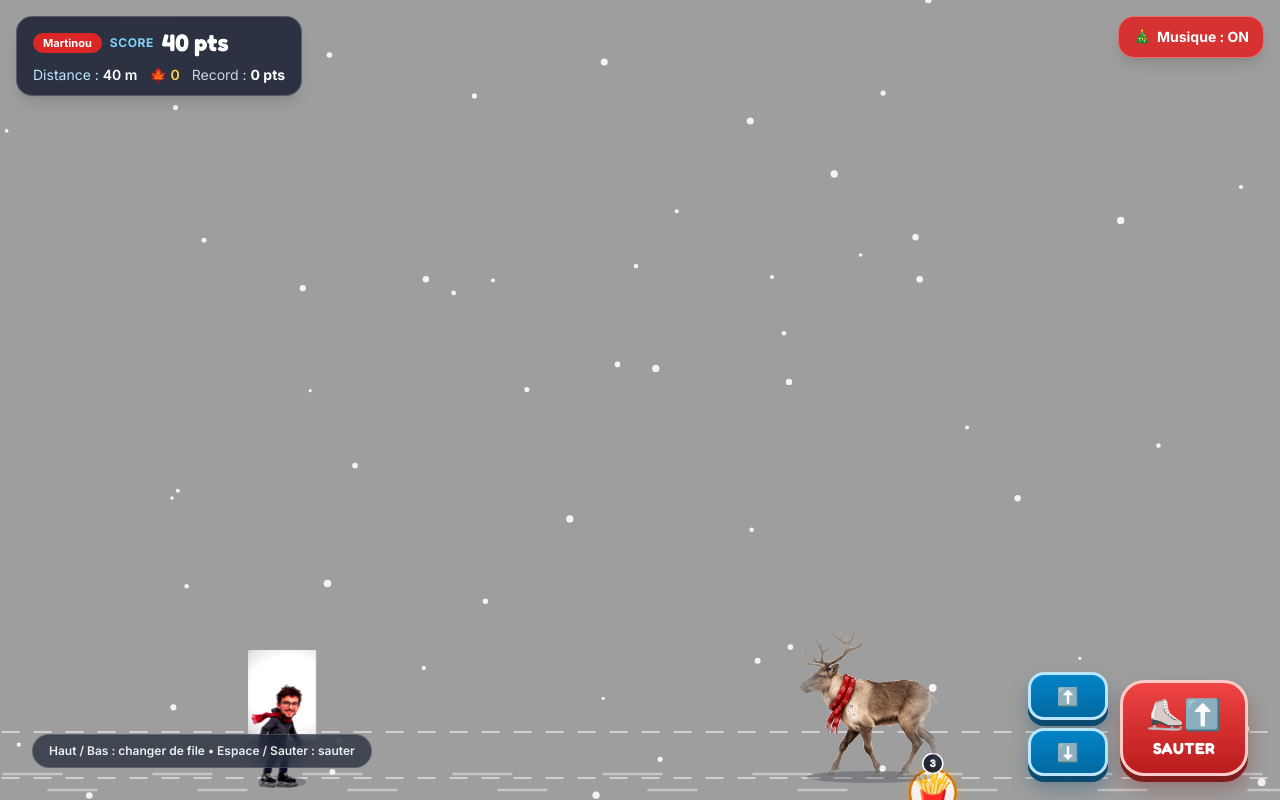
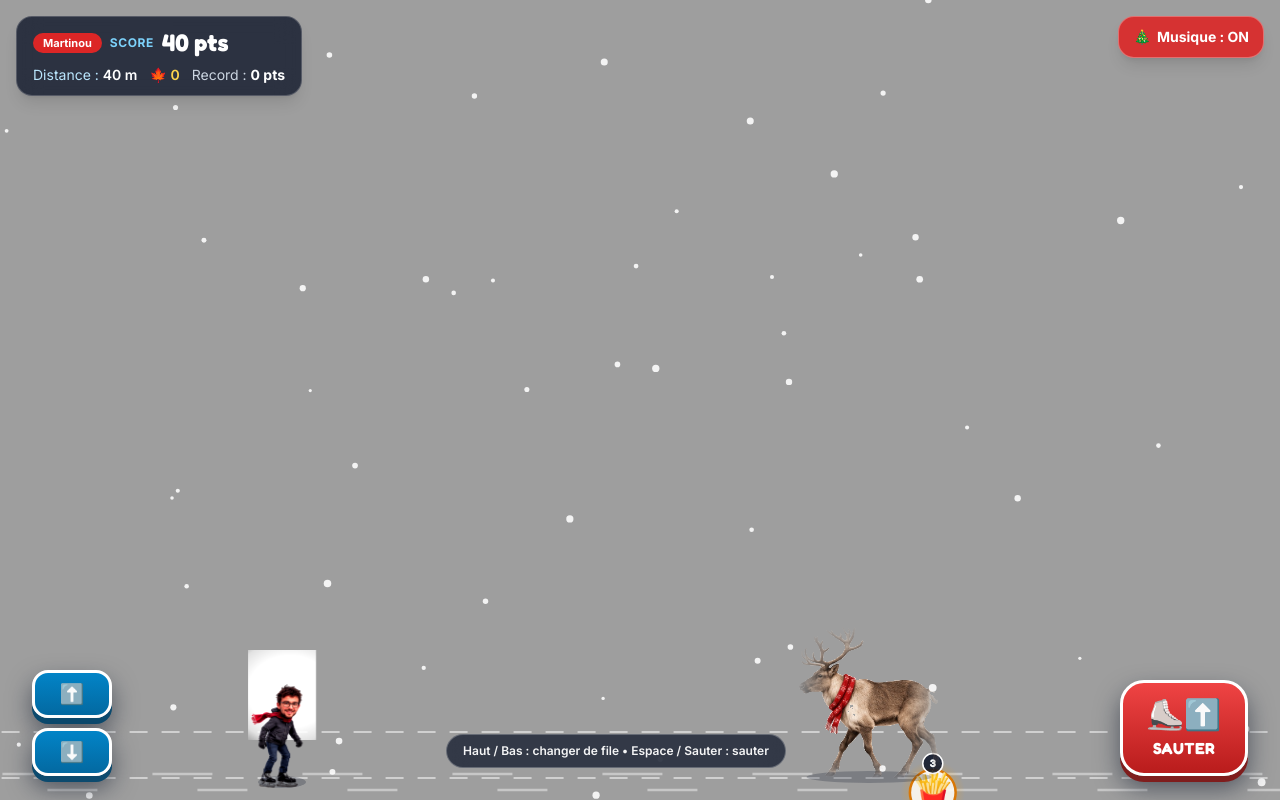
Before and after one commit to LaPie52/BibMartinou, a plain HTML site: page index.html in a window 1280 px wide. Both pictures are taken after a click on the button "⛷️ Lancer la glisse !". Drawn offline with nearby package versions, Linux system fonts and the light colour scheme.

Commit message:
Add files via upload

```diff
--- a/index.html
+++ b/index.html
@@ -41,24 +41,24 @@
 
         .btn-jump {
             background: linear-gradient(180deg, #ef4444 0%, #b91c1c 100%);
-            box-shadow: 0 6px 0 #7f1d1d, 0 12px 20px rgba(127, 29, 29, 0.35);
-            border: 3px solid #fecaca;
+            box-shadow: 0 6px 0 #7f1d1d, 0 12px 24px rgba(15, 23, 42, 0.55);
+            border: 3px solid #ffffff;
         }
 
         .btn-jump:active,
         .btn-jump.is-pressed {
-            box-shadow: 0 1px 0 #7f1d1d, 0 4px 10px rgba(127, 29, 29, 0.35);
+            box-shadow: 0 1px 0 #7f1d1d, 0 4px 10px rgba(15, 23, 42, 0.45);
         }
 
         .btn-lane {
             background: linear-gradient(180deg, #0284c7 0%, #0369a1 100%);
-            box-shadow: 0 6px 0 #0c4a6e, 0 12px 20px rgba(12, 74, 110, 0.35);
-            border: 3px solid #bae6fd;
+            box-shadow: 0 6px 0 #0c4a6e, 0 12px 24px rgba(15, 23, 42, 0.55);
+            border: 3px solid #ffffff;
         }
 
         .btn-lane:active,
         .btn-lane.is-pressed {
-            box-shadow: 0 1px 0 #0c4a6e, 0 4px 10px rgba(12, 74, 110, 0.35);
+            box-shadow: 0 1px 0 #0c4a6e, 0 4px 10px rgba(15, 23, 42, 0.45);
         }
 
         #runnerGifLayer {
@@ -134,22 +134,21 @@
             </div>
         </div>
 
-        <!-- Boutons tactiles et indicateur -->
-        <div id="mobileControls" class="hidden absolute bottom-4 sm:bottom-6 left-0 right-0 px-4 sm:px-8 flex justify-between items-end pointer-events-none z-20">
-            <div class="hidden md:flex items-center gap-2 bg-slate-900/65 backdrop-blur-md text-white/90 text-xs font-semibold px-4 py-2 rounded-full border border-white/15 mb-2">
-                <span>Haut / Bas : changer de file • Espace / Sauter : sauter</span>
-            </div>
-
-            <div class="w-full md:w-auto md:ml-auto flex items-end justify-between md:justify-end gap-2.5 sm:gap-3">
-                <div class="flex flex-col gap-2 pointer-events-auto">
+        <!-- Boutons tactiles : Haut/Bas en bas à gauche, Sauter en bas à droite -->
+        <div id="mobileControls" class="hidden fixed bottom-5 sm:bottom-6 left-0 right-0 px-4 sm:px-8 flex justify-between items-end pointer-events-none z-30">
+            <div class="flex flex-col gap-2.5 pointer-events-auto">
                 <button id="btnLaneUpMobile" type="button" aria-label="Monter de file"
-                        class="mobile-action-btn btn-lane w-16 h-12 sm:w-20 sm:h-12 rounded-2xl text-white flex items-center justify-center font-game text-base sm:text-lg font-bold select-none">
+                    class="mobile-action-btn btn-lane w-16 h-12 sm:w-20 sm:h-12 rounded-2xl text-white flex items-center justify-center font-game text-lg sm:text-xl font-bold select-none">
                     ⬆️
                 </button>
                 <button id="btnLaneDownMobile" type="button" aria-label="Descendre de file"
-                        class="mobile-action-btn btn-lane w-16 h-12 sm:w-20 sm:h-12 rounded-2xl text-white flex items-center justify-center font-game text-base sm:text-lg font-bold select-none">
+                    class="mobile-action-btn btn-lane w-16 h-12 sm:w-20 sm:h-12 rounded-2xl text-white flex items-center justify-center font-game text-lg sm:text-xl font-bold select-none">
                     ⬇️
                 </button>
+            </div>
+
+            <div class="hidden md:flex items-center gap-2 bg-slate-900/75 backdrop-blur-md text-white/95 text-xs font-semibold px-4 py-2 rounded-full border border-white/25 mb-2">
+                <span>Haut / Bas : changer de file • Espace / Sauter : sauter</span>
             </div>
 
             <button id="btnJumpMobile" type="button" aria-label="Sauter"
@@ -158,10 +157,9 @@
                 <span class="font-game text-sm sm:text-base font-bold tracking-wide uppercase">Sauter</span>
             </button>
         </div>
-        </div>
 
         <!-- Écran d'accueil -->
-        <div id="startScreen" class="absolute inset-0 bg-slate-900/55 backdrop-blur-sm flex items-center justify-center p-4 z-30">
+        <div id="startScreen" class="absolute inset-0 bg-slate-900/55 backdrop-blur-sm flex items-center justify-center p-4 z-40">
             <div class="bg-white/95 backdrop-blur-md w-full max-w-lg rounded-3xl p-5 sm:p-7 shadow-2xl border-4 border-sky-200 text-center max-h-[95vh] overflow-y-auto">
                 <div class="inline-flex items-center gap-2 bg-red-100 text-red-700 text-xs font-bold px-3 py-1 rounded-full mb-2">
                     <span>🇨🇦</span>
@@ -236,7 +234,7 @@
         </div>
 
         <!-- Écran Game Over -->
-        <div id="gameOverScreen" class="hidden absolute inset-0 bg-slate-900/65 backdrop-blur-sm flex items-center justify-center p-4 z-30">
+        <div id="gameOverScreen" class="hidden absolute inset-0 bg-slate-900/65 backdrop-blur-sm flex items-center justify-center p-4 z-40">
             <div class="bg-white/95 backdrop-blur-md w-full max-w-sm rounded-3xl p-6 shadow-2xl border-4 border-red-200 text-center">
                 <div class="w-28 h-28 mx-auto mb-2 rounded-2xl bg-sky-100 border-2 border-sky-200 shadow-inner overflow-hidden flex items-center justify-center">
                     <img id="gameOverGifImg" src="" alt="Fin de partie" class="w-full h-full object-contain">
```
Lines whose indentation alone changed are shown as unchanged.
